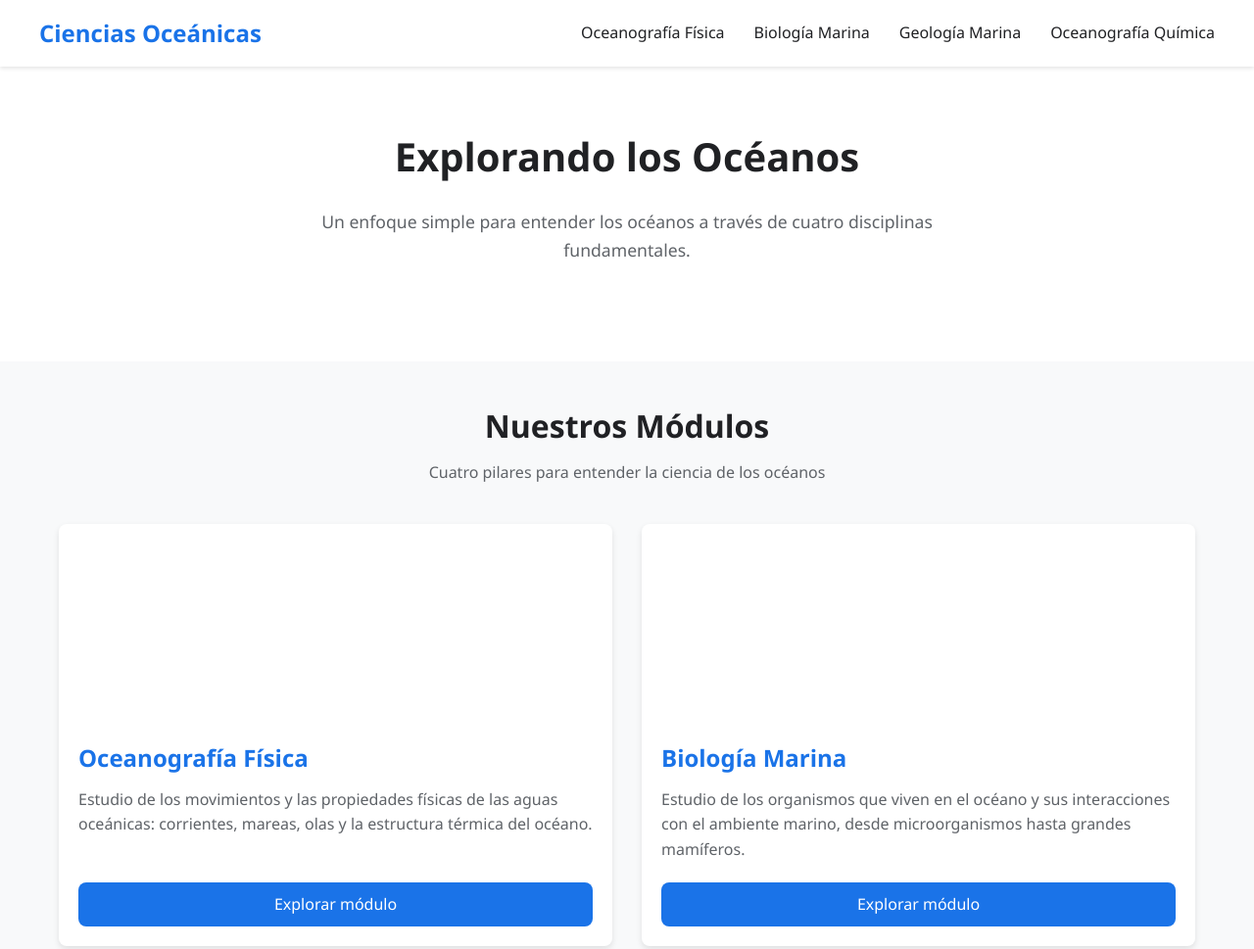
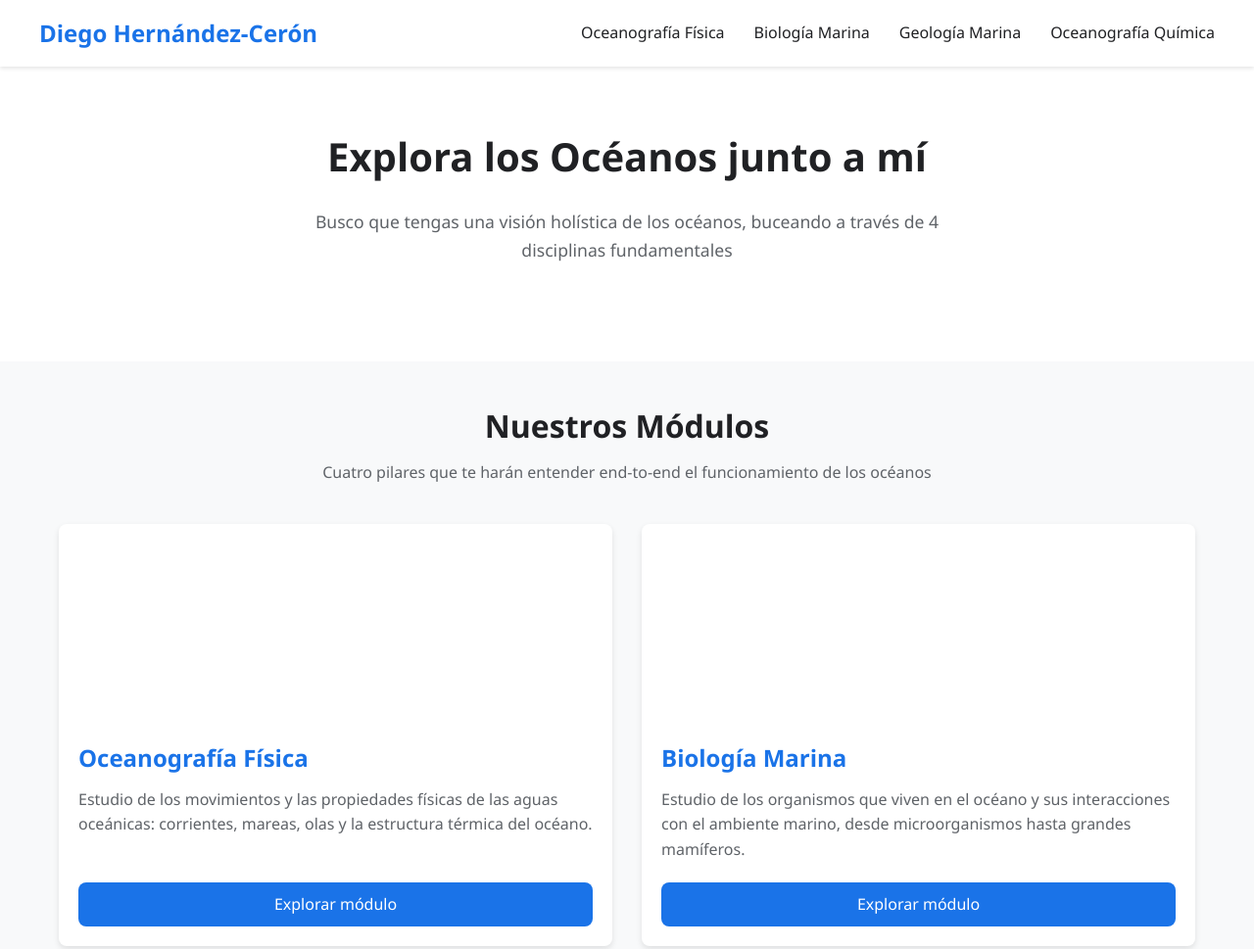
Before and after one commit to gogoland1/diego-web-oce, a plain HTML site: page index.html in a window 1280 px wide. Shown: the top 969 px of the page at 98% size. Drawn offline with Linux system fonts and the light colour scheme.

Commit message:
Update index.html

```diff
--- a/index.html
+++ b/index.html
@@ -3,7 +3,7 @@
 <head>
     <meta charset="UTF-8">
     <meta name="viewport" content="width=device-width, initial-scale=1.0">
-    <title>Diego Hernández-Cerón </title>
+    <title>Diego Hernández-Cerón Sitio Web</title>
     <style>
         /* Variables */
         :root {
@@ -284,7 +284,7 @@
 <body>
     <header>
         <div class="container site-header">
-            <div class="logo">Ciencias Oceánicas</div>
+            <div class="logo">Diego Hernández-Cerón</div>
             <button class="menu-toggle">☰</button>
             <nav class="main-nav">
                 <ul>
@@ -299,8 +299,8 @@
 
     <section class="hero">
         <div class="container">
-            <h1>Explorando los Océanos</h1>
-            <p>Un enfoque simple para entender los océanos a través de cuatro disciplinas fundamentales.</p>
+            <h1>Explora los Océanos junto a mí</h1>
+            <p>Busco que tengas una visión holística de los océanos, buceando a través de 4 disciplinas fundamentales</p>
         </div>
     </section>
 
@@ -308,7 +308,7 @@
         <div class="container">
             <div class="modules-title">
                 <h2>Nuestros Módulos</h2>
-                <p>Cuatro pilares para entender la ciencia de los océanos</p>
+                <p>Cuatro pilares que te harán entender end-to-end el funcionamiento de los océanos</p>
             </div>
 
             <div class="modules-grid">
@@ -354,7 +354,7 @@
     <footer>
         <div class="container footer-content">
             <div class="copyright">
-                <p>© 2025 Ciencias Oceánicas. Todos los derechos reservados.</p>
+                <p>© 2025 Diego Hernández-Cerón. Todos los derechos reservados.</p>
             </div>
             <div class="footer-links">
                 <ul>
```
